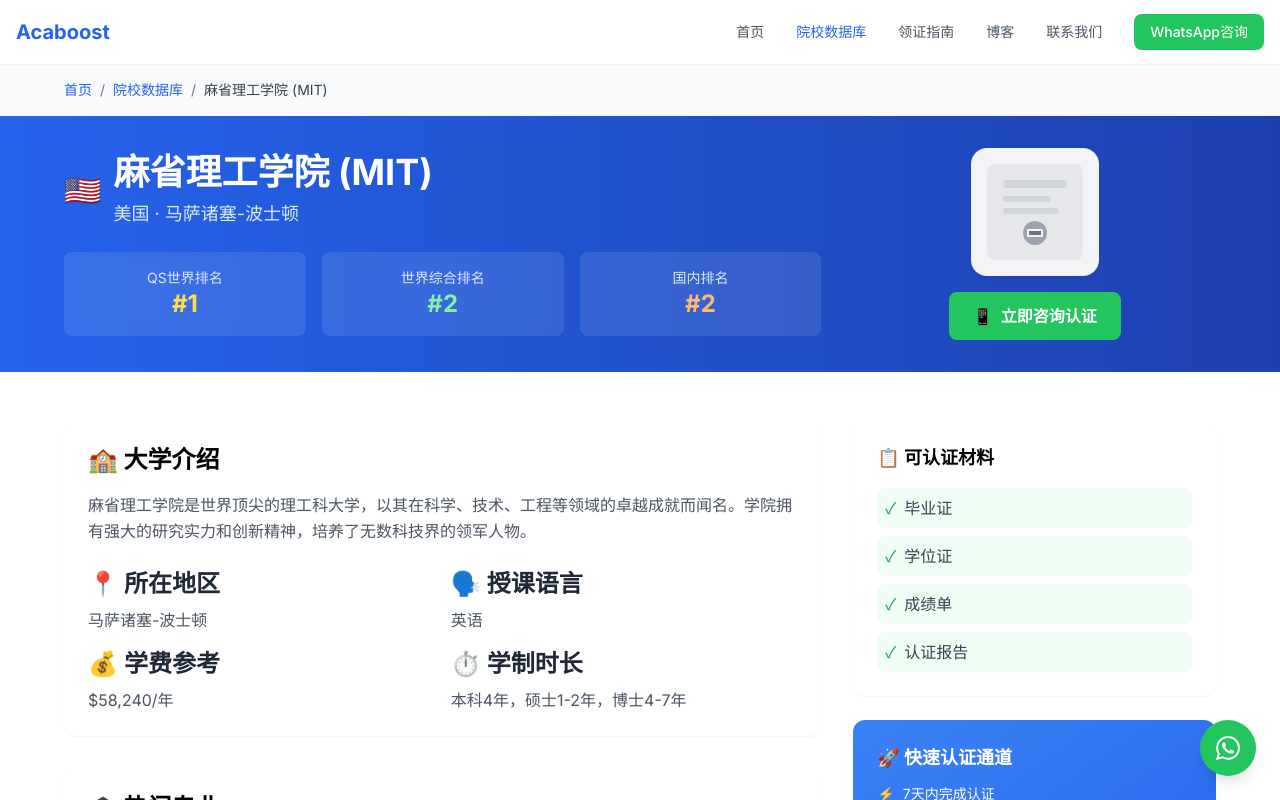
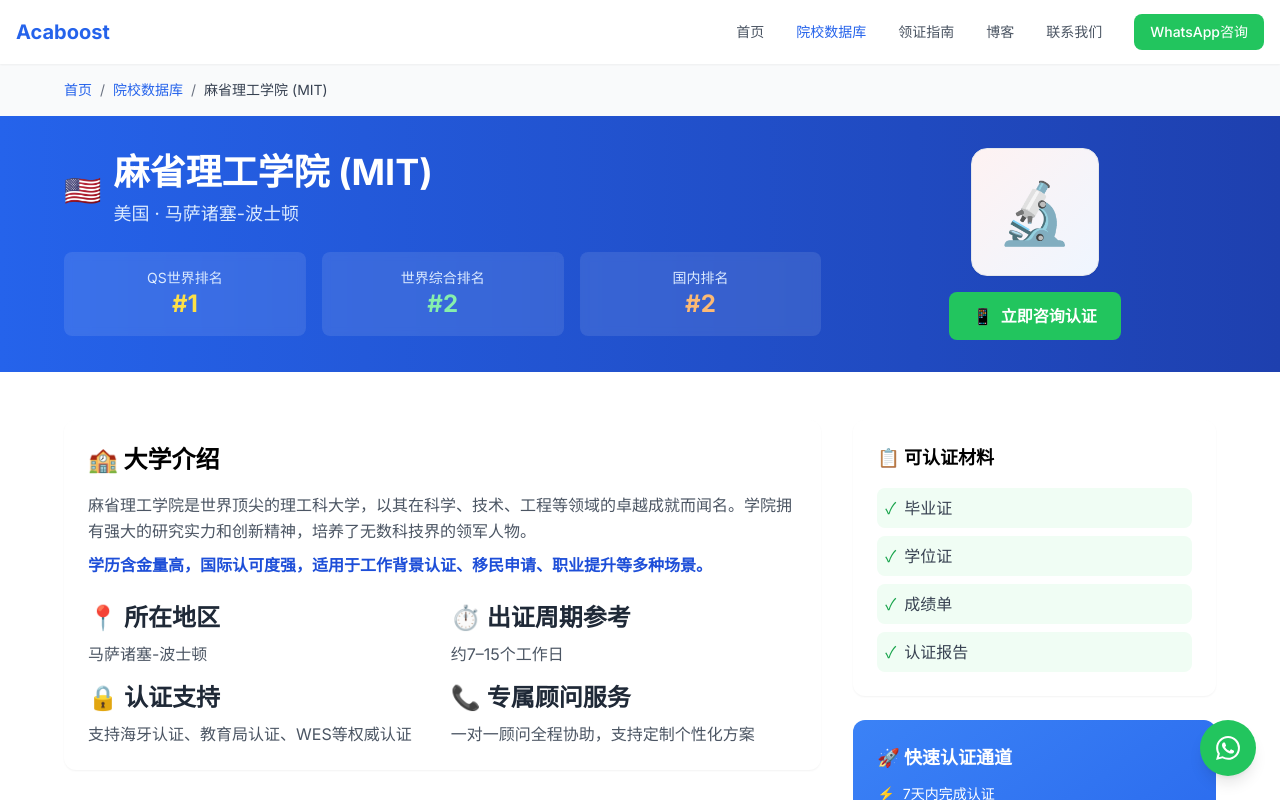
Before and after one commit to caimi124/xueli3, a Next.js app: page /schools/1 in a window 1280 px wide. Shown: the top 800 px of the page. Built offline with nearby package versions, Linux system fonts and the light colour scheme.

Commit message:
更新首页成功案例展示和学校详情页面内容

```diff
--- a/app/page.tsx
+++ b/app/page.tsx
@@ -401,15 +401,17 @@
                             <span className="text-2xl">👨‍💼</span>
                           </div>
                           <div>
-                            <h3 className="font-bold">Mark（马来西亚）</h3>
-                            <p className="text-sm text-gray-500">加拿大本科文凭</p>
+                            <h3 className="font-bold">Jason（中国香港）</h3>
+                            <p className="text-sm text-gray-500">澳大利亚本科文凭</p>
                           </div>
                         </div>
                         <div className="mb-4">
-                          <span className="inline-block bg-blue-100 text-blue-800 text-xs font-medium px-2.5 py-0.5 rounded-full mr-2">跳槽大厂</span>
-                          <span className="inline-block bg-green-100 text-green-800 text-xs font-medium px-2.5 py-0.5 rounded-full">6天完成</span>
+                          <span className="inline-block bg-blue-100 text-blue-800 text-xs font-medium px-2.5 py-0.5 rounded-full mr-2">升职加薪</span>
+                          <span className="inline-block bg-green-100 text-green-800 text-xs font-medium px-2.5 py-0.5 rounded-full">7天出证</span>
                         </div>
-                        <p className="text-gray-700">定制加拿大本科文凭，成功跳槽到知名科技公司。</p>
+                        <p className="text-gray-700">
+                          定制澳洲本科学历文件，顺利通过外企背景审核，成功晋升项目主管职位，月薪提升40%。
+                        </p>
                       </div>
                       <div className="bg-white rounded-lg shadow-md p-6">
                         <div className="flex items-center mb-4">
--- a/app/schools/[id]/page.tsx
+++ b/app/schools/[id]/page.tsx
@@ -146,6 +146,117 @@
   };
 }
 
+const getSchoolLogo = (country: string, schoolName: string) => {
+  if (country === '美国') {
+    if (schoolName.includes('MIT') || schoolName.includes('麻省理工')) return '🔬';
+    if (schoolName.includes('哈佛')) return '🏛️';
+    if (schoolName.includes('斯坦福')) return '🌲';
+    if (schoolName.includes('普林斯顿')) return '🦁';
+    if (schoolName.includes('耶鲁')) return '🗝️';
+    if (schoolName.includes('哥伦比亚')) return '👑';
+    if (schoolName.includes('芝加哥')) return '🏢';
+    if (schoolName.includes('宾夕法尼亚')) return '🔔';
+    if (schoolName.includes('康奈尔')) return '🌿';
+    if (schoolName.includes('加州大学')) return '🌞';
+    if (schoolName.includes('UCLA')) return '🎬';
+    if (schoolName.includes('USC')) return '⚔️';
+    if (schoolName.includes('纽约大学') || schoolName.includes('NYU')) return '🗽';
+    if (schoolName.includes('密歇根')) return '🏈';
+    if (schoolName.includes('西北大学')) return '🎭';
+    if (schoolName.includes('卡内基梅隆')) return '💻';
+    if (schoolName.includes('杜克')) return '👑';
+    if (schoolName.includes('波士顿')) return '🦞';
+    if (schoolName.includes('华盛顿大学')) return '🌲';
+    return '🗽';
+  }
+  if (country === '英国') {
+    if (schoolName.includes('牛津')) return '📚';
+    if (schoolName.includes('剑桥')) return '⚖️';
+    if (schoolName.includes('帝国理工')) return '🔧';
+    if (schoolName.includes('UCL') || schoolName.includes('伦敦大学学院')) return '🏛️';
+    if (schoolName.includes('LSE') || schoolName.includes('伦敦政治经济')) return '💼';
+    if (schoolName.includes('KCL') || schoolName.includes('伦敦国王')) return '👑';
+    if (schoolName.includes('爱丁堡')) return '🏰';
+    if (schoolName.includes('曼彻斯特')) return '⚽';
+    if (schoolName.includes('华威')) return '⚔️';
+    if (schoolName.includes('布里斯托')) return '🌉';
+    return '👑';
+  }
+  if (country === '新加坡') {
+    if (schoolName.includes('NUS') || schoolName.includes('国立大学')) return '🦁';
+    if (schoolName.includes('NTU') || schoolName.includes('南洋理工')) return '🔬';
+    return '🦁';
+  }
+  if (country === '澳大利亚') {
+    if (schoolName.includes('墨尔本')) return '🦘';
+    if (schoolName.includes('悉尼')) return '🏖️';
+    if (schoolName.includes('新南威尔士')) return '⚡';
+    if (schoolName.includes('澳大利亚国立')) return '🏛️';
+    if (schoolName.includes('莫纳什')) return '🔬';
+    return '🦘';
+  }
+  if (country === '加拿大') {
+    if (schoolName.includes('多伦多')) return '🍁';
+    if (schoolName.includes('麦吉尔')) return '🏔️';
+    if (schoolName.includes('UBC') || schoolName.includes('英属哥伦比亚')) return '🌲';
+    return '🍁';
+  }
+  if (country === '日本') {
+    if (schoolName.includes('东京大学')) return '🗾';
+    if (schoolName.includes('东京工业')) return '🔧';
+    if (schoolName.includes('大阪')) return '🏯';
+    return '🗾';
+  }
+  if (country === '香港') {
+    if (schoolName.includes('HKU') || schoolName.includes('香港大学')) return '🏙️';
+    if (schoolName.includes('CUHK') || schoolName.includes('中文大学')) return '📚';
+    if (schoolName.includes('HKUST') || schoolName.includes('科技大学')) return '🔬';
+    if (schoolName.includes('理工大学')) return '🔧';
+    if (schoolName.includes('城市大学')) return '🏢';
+    if (schoolName.includes('浸会大学')) return '⛪';
+    return '🏙️';
+  }
+  if (country === '新西兰') {
+    if (schoolName.includes('奥克兰')) return '🥝';
+    if (schoolName.includes('林肯')) return '🌿';
+    return '🥝';
+  }
+  if (country === '澳门') {
+    if (schoolName.includes('澳门大学')) return '🎰';
+    if (schoolName.includes('科技大学')) return '🔬';
+    if (schoolName.includes('城市大学')) return '🏢';
+    return '🎰';
+  }
+  if (country === '荷兰') {
+    if (schoolName.includes('阿姆斯特丹')) return '🌷';
+    if (schoolName.includes('莱顿')) return '🧪';
+    return '🌷';
+  }
+  if (country === '西班牙') {
+    if (schoolName.includes('巴塞罗那')) return '🌞';
+    if (schoolName.includes('瓦伦西亚')) return '🍊';
+    return '🌞';
+  }
+  return '🎓';
+};
+
+const getCountryGradient = (country: string) => {
+  const gradients: Record<string, string> = {
+    '美国': 'from-red-50 to-blue-50',
+    '英国': 'from-blue-50 to-red-50',
+    '新加坡': 'from-red-50 to-white',
+    '澳大利亚': 'from-green-50 to-yellow-50',
+    '加拿大': 'from-red-50 to-red-50',
+    '日本': 'from-red-50 to-white',
+    '香港': 'from-red-50 to-white',
+    '新西兰': 'from-blue-50 to-red-50',
+    '澳门': 'from-green-50 to-red-50',
+    '荷兰': 'from-orange-50 to-blue-50',
+    '西班牙': 'from-red-50 to-yellow-50'
+  };
+  return gradients[country] || 'from-blue-50 to-blue-100';
+};
+
 export default function SchoolDetailPage({ params }: SchoolDetailPageProps) {
   const schoolId = parseInt(params.id);
   const school = getSchoolData(schoolId);
@@ -261,13 +372,8 @@
               </div>
 
               <div className="text-center">
-                <div className="relative h-32 w-32 mx-auto mb-4">
-                  <Image
-                    alt={school.name}
-                    fill
-                    className="object-contain rounded-lg"
-                    src="/images/schools/placeholder.svg"
-                  />
+                <div className={`w-32 h-32 rounded-2xl bg-gradient-to-br ${getCountryGradient(school.country)} flex items-center justify-center mx-auto mb-4 border border-gray-200 shadow-sm`}>
+                  <span className="text-6xl">{getSchoolLogo(school.country, school.name)}</span>
                 </div>
                 <Link
                   href="https://wa.me/1234567890?text=您好，我想咨询学历认证服务"
@@ -293,7 +399,8 @@
                 <div className="bg-white rounded-xl shadow-sm p-6 mb-8">
                   <h2 className="text-2xl font-bold mb-4">🏫 大学介绍</h2>
                   <p className="text-gray-600 leading-relaxed mb-6">
-                    {school.description}
+                    {school.description} <br />
+                    <span className="font-semibold text-blue-700 block mt-2">学历含金量高，国际认可度强，适用于工作背景认证、移民申请、职业提升等多种场景。</span>
                   </p>
                   <div className="grid grid-cols-2 gap-4">
                     <div>
@@ -301,16 +408,16 @@
                       <p className="text-gray-600">{school.location}</p>
                     </div>
                     <div>
-                      <h3 className="font-semibold text-gray-800 mb-2">🗣️ 授课语言</h3>
-                      <p className="text-gray-600">{school.language}</p>
+                      <h3 className="font-semibold text-gray-800 mb-2">⏱️ 出证周期参考</h3>
+                      <p className="text-gray-600">约7–15个工作日</p>
                     </div>
                     <div>
-                      <h3 className="font-semibold text-gray-800 mb-2">💰 学费参考</h3>
-                      <p className="text-gray-600">{school.tuition}</p>
+                      <h3 className="font-semibold text-gray-800 mb-2">🔒 认证支持</h3>
+                      <p className="text-gray-600">支持海牙认证、教育局认证、WES等权威认证</p>
                     </div>
                     <div>
-                      <h3 className="font-semibold text-gray-800 mb-2">⏱️ 学制时长</h3>
-                      <p className="text-gray-600">{school.duration}</p>
+                      <h3 className="font-semibold text-gray-800 mb-2">📞 专属顾问服务</h3>
+                      <p className="text-gray-600">一对一顾问全程协助，支持定制个性化方案</p>
                     </div>
                   </div>
                 </div>
@@ -450,7 +557,7 @@
               className="inline-flex items-center bg-blue-600 text-white px-8 py-4 rounded-lg text-lg font-semibold hover:bg-blue-700 transition-colors"
             >
               <span className="mr-3">📱</span>
-              添加顾问微信咨询
+              WhatsApp 顾问咨询
             </Link>
           </div>
         </section>
```
